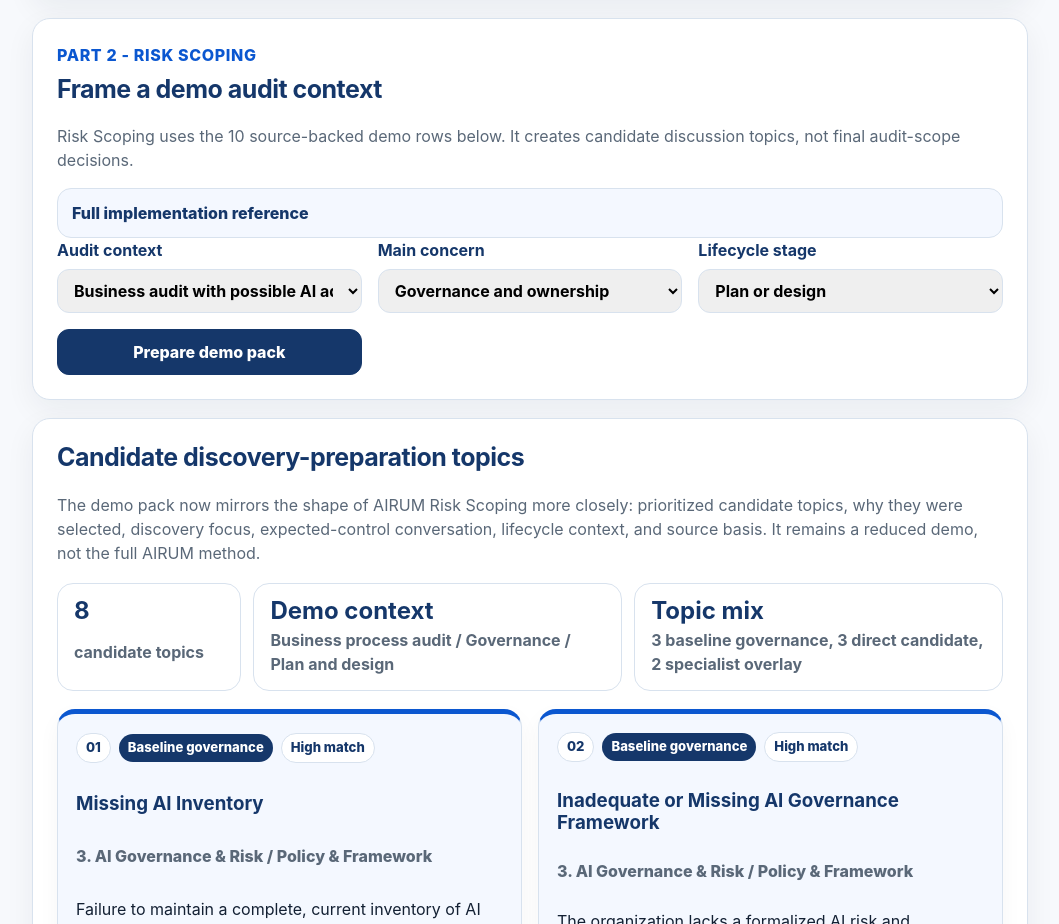
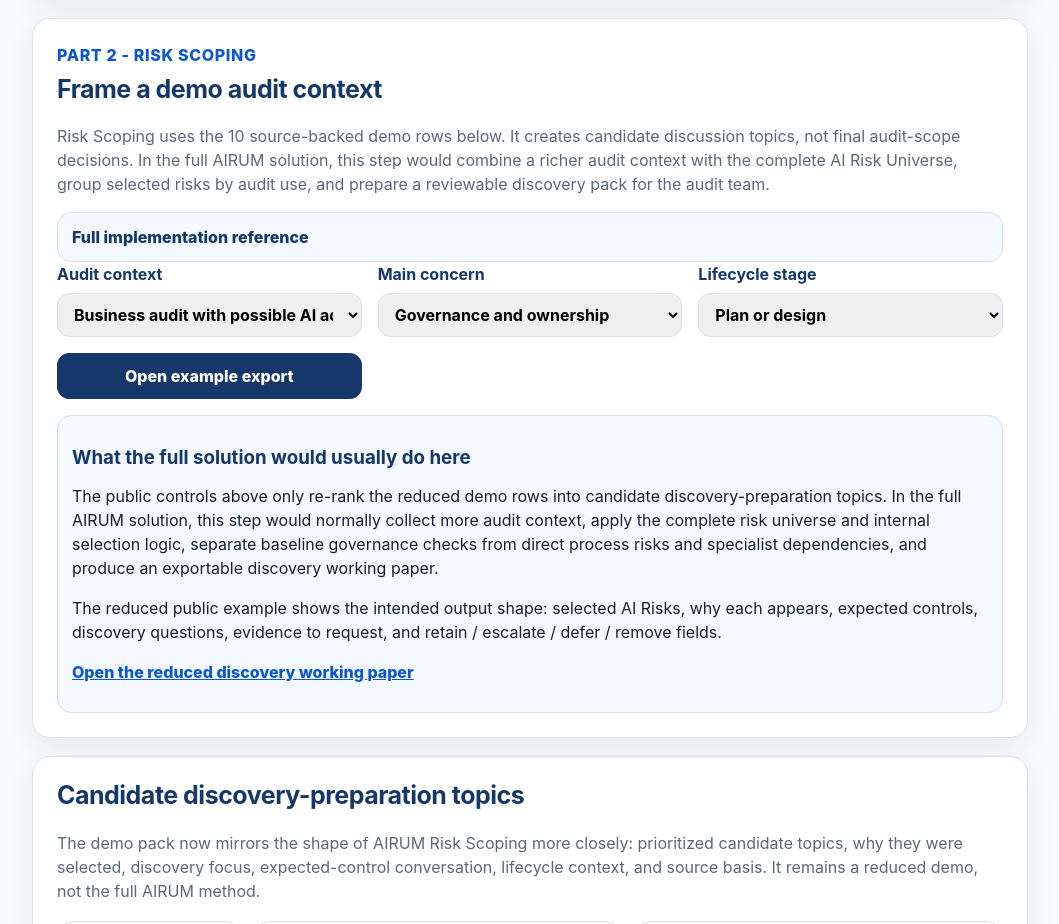
Before and after one commit to busera/AIRUM-public-demo, a plain HTML site: page explore/index.html in a window 1280 px wide. Shown: the part 3303-4227 px from the top of the page, without its empty margins (110-1169 px from the left). Drawn offline with Linux system fonts and the light colour scheme.

Commit message:
docs: route demo pack to example export

```diff
--- a/explore/css/styles.css
+++ b/explore/css/styles.css
@@ -148,14 +148,26 @@ select, input, button {
   padding: 10px 12px;
   font: inherit;
 }
-button {
+button, .demo-pack-link {
   color: var(--white);
   background: var(--blue-900);
   border-color: var(--blue-900);
   cursor: pointer;
   font-weight: 800;
 }
-button:hover { background: var(--blue-700); }
+button:hover, .demo-pack-link:hover { background: var(--blue-700); }
+.demo-pack-link {
+  display: inline-flex;
+  align-items: center;
+  justify-content: center;
+  min-height: 44px;
+  width: 100%;
+  padding: 10px 12px;
+  border: 1px solid var(--blue-900);
+  border-radius: 12px;
+  text-align: center;
+  text-decoration: none;
+}
 
 .cards { display: grid; grid-template-columns: repeat(auto-fit, minmax(260px, 1fr)); gap: 16px; }
 .section-header {
--- a/explore/index.html
+++ b/explore/index.html
@@ -81,7 +81,7 @@
     <section class="panel" aria-labelledby="context-title">
       <p class="section-kicker">Part 2 - Risk Scoping</p>
       <h2 id="context-title">Frame a demo audit context</h2>
-      <p class="muted">Risk Scoping uses the 10 source-backed demo rows below. It creates candidate discussion topics, not final audit-scope decisions.</p>
+      <p class="muted">Risk Scoping uses the 10 source-backed demo rows below. It creates candidate discussion topics, not final audit-scope decisions. In the full AIRUM solution, this step would combine a richer audit context with the complete AI Risk Universe, group selected risks by audit use, and prepare a reviewable discovery pack for the audit team.</p>
       <div class="reference-link implementation-reference">
         <details>
           <summary>Full implementation reference</summary>
@@ -119,8 +119,14 @@
             <option value="operate">Operate or monitor</option>
           </select>
         </label>
-        <button type="submit">Prepare demo pack</button>
+        <a class="demo-pack-link" href="../examples/reduced-discovery-working-paper.html">Open example export</a>
       </form>
+      <div class="reference-link demo-pack-note">
+        <h3>What the full solution would usually do here</h3>
+        <p>The public controls above only re-rank the reduced demo rows into candidate discovery-preparation topics. In the full AIRUM solution, this step would normally collect more audit context, apply the complete risk universe and internal selection logic, separate baseline governance checks from direct process risks and specialist dependencies, and produce an exportable discovery working paper.</p>
+        <p>The reduced public example shows the intended output shape: selected AI Risks, why each appears, expected controls, discovery questions, evidence to request, and retain / escalate / defer / remove fields.</p>
+        <p><a href="../examples/reduced-discovery-working-paper.html">Open the reduced discovery working paper</a></p>
+      </div>
     </section>
 
     <section class="panel" aria-labelledby="results-title">
--- a/explore/js/app.js
+++ b/explore/js/app.js
@@ -411,6 +411,9 @@ async function loadDemo() {
   for (const selector of ['#risk-search', '#family-filter']) {
     document.querySelector(selector).addEventListener('input', () => renderUniverse(data.risks));
   }
+  for (const selector of ['#audit-context', '#main-concern', '#lifecycle-stage']) {
+    document.querySelector(selector).addEventListener('input', () => renderResults(data.risks));
+  }
   document.querySelector('#demo-form').addEventListener('submit', (event) => {
     event.preventDefault();
     renderResults(data.risks);
```
